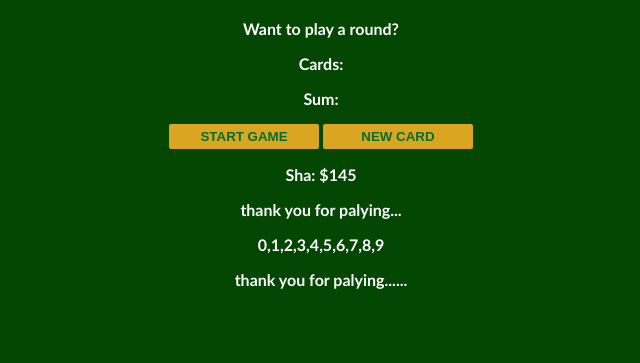
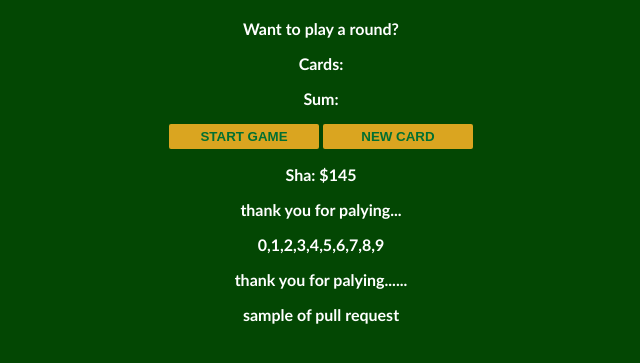
Before and after one commit to MuhammedShamil10/pushsample, a plain HTML site: page index.html in a window 1280 px wide. Shown: the part 63-426 px from the top of the page, without its empty margins (319-959 px from the left). Drawn offline with Linux system fonts and the light colour scheme.

Commit message:
Update index.html

```diff
--- a/index.html
+++ b/index.html
@@ -21,5 +21,6 @@
     <script src="index.js"></script>
 
     <p>thank you for palying......</p>
+    <p>sample of pull request</p>
 </body>
 </html>
```
